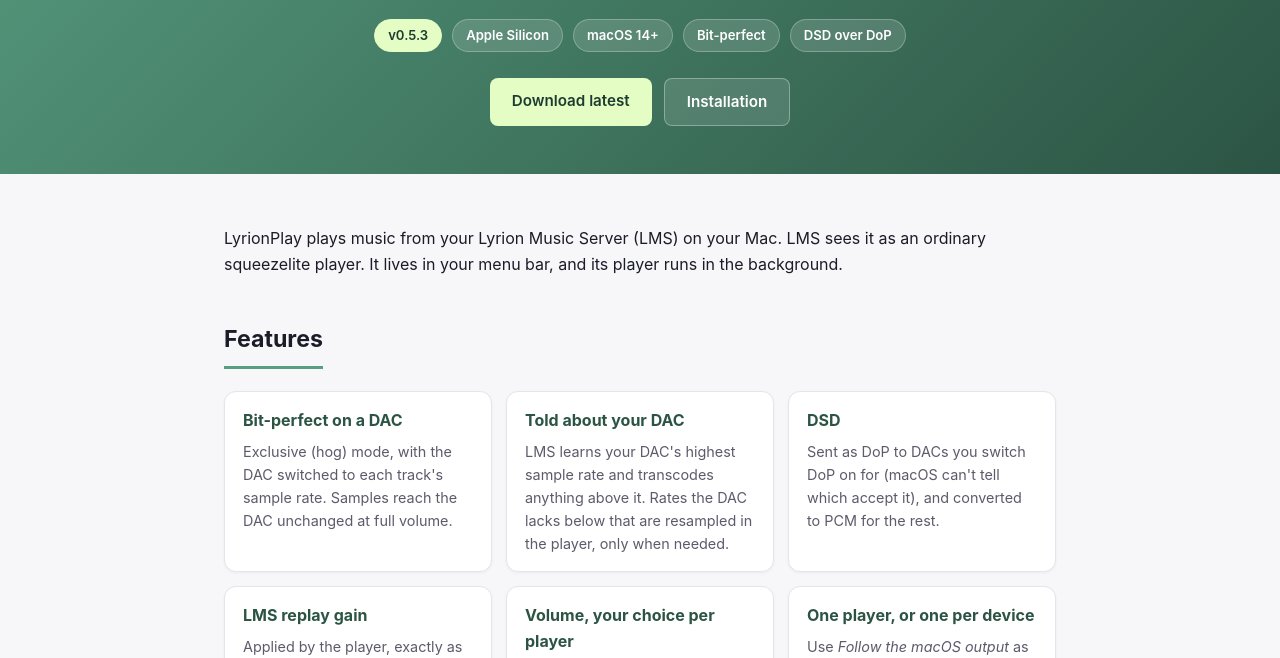
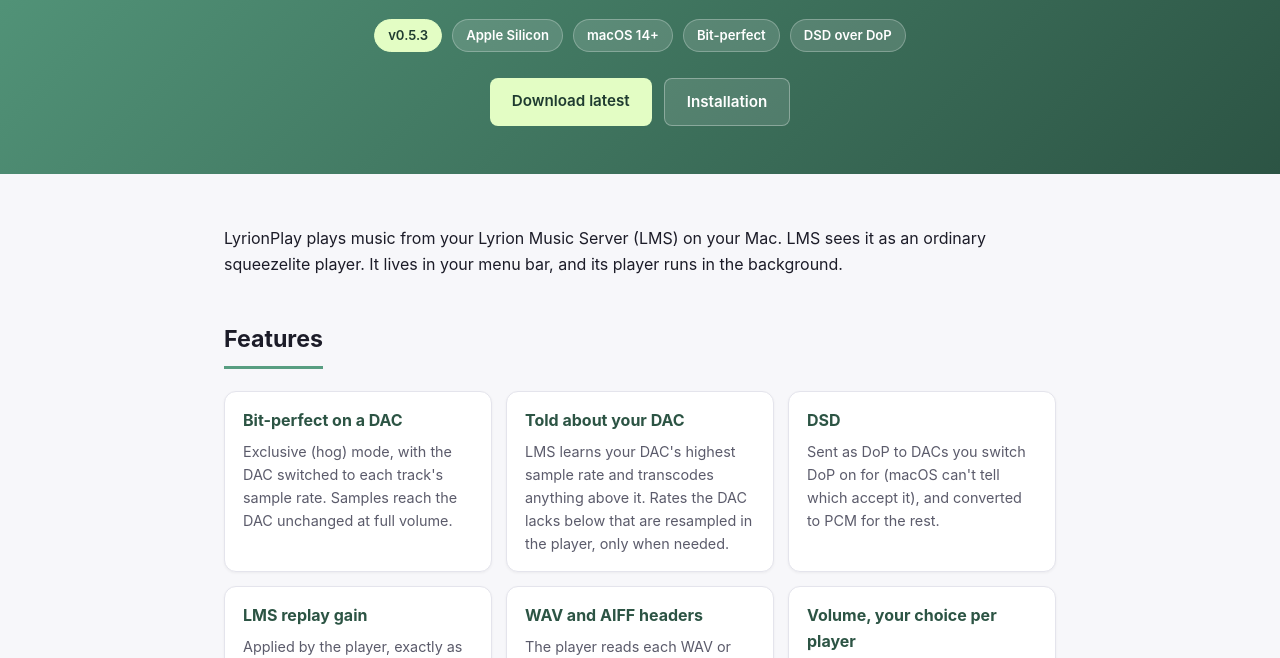
Before and after one commit to SimonArnold002/LyrionPlay, a plain HTML site: page README.html in a window 1280 px wide. Shown: the part 275-933 px from the top of the page. Drawn offline with Linux system fonts and the light colour scheme.

Commit message:
LyrionPlay 0.5.3
Release of the 0.5.x work: WAV and AIFF read with their headers, so
SqueezeDSP's PCM output plays on LyrionPlay; player names LMS can always
send back (#1); Latin-1 names from LMS stored whole. CHANGELOG entry and
README Features row; pages regenerated.

Co-Authored-By: Claude Opus 5.5 <noreply@anthropic.com>

```diff
--- a/README.html
+++ b/README.html
@@ -151,6 +151,7 @@
 <div class="card"><h4>Told about your DAC</h4><p>LMS learns your DAC's highest sample rate and transcodes anything above it. Rates the DAC lacks below that are resampled in the player, only when needed.</p></div>
 <div class="card"><h4>DSD</h4><p>Sent as DoP to DACs you switch DoP on for (macOS can't tell which accept it), and converted to PCM for the rest.</p></div>
 <div class="card"><h4>LMS replay gain</h4><p>Applied by the player, exactly as LMS sends it.</p></div>
+<div class="card"><h4>WAV and AIFF headers</h4><p>The player reads each WAV or AIFF stream's format from its header, so SqueezeDSP's PCM output plays on it.</p></div>
 <div class="card"><h4>Volume, your choice per player</h4><p><em>Device's own volume</em>: the LMS slider moves your Mac's volume or your DAC's hardware volume, and a change made on the Mac moves the LMS slider (the volume keys when the output is the Mac's built-in speakers or Follow the macOS output, with Exclusive mode off). <em>Software</em>, where the Mac can't set the device's volume: the player scales the samples. <em>Fixed</em>, on a DAC: LyrionPlay sets LMS's fixed output level for you; a DAC whose volume the Mac sets holds the level LMS had, and on any other you use the DAC's or amplifier's own volume.</p></div>
 <div class="card"><h4>One player, or one per device</h4><p>Use <em>Follow the macOS output</em> as a single player that plays wherever your Mac's sound goes, or switch a DAC or other output on as a player of its own, or both. Each is its own player in LMS, with its own name, volume and settings.</p></div>
 <div class="card"><h4>Now Playing</h4><p>The track of the player you choose (by default the one that last started playing) shows in Control Center and on the media keys, which play, pause, skip and seek on it in LMS.</p></div>
```
Also changed, not shown: 2 other files.
